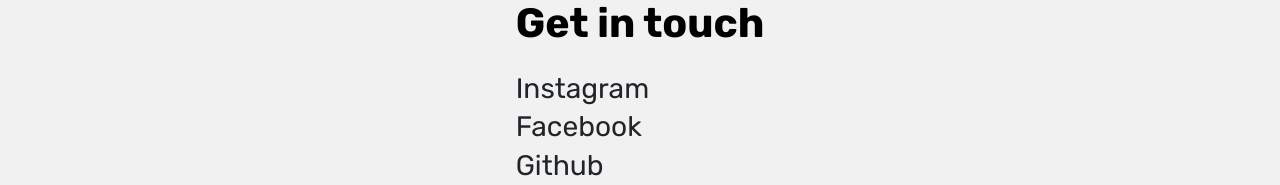
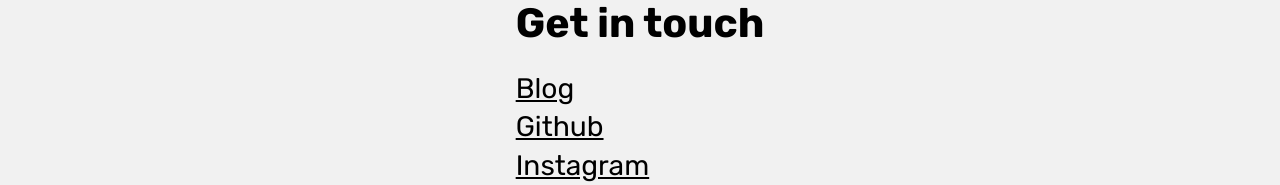
Before and after one commit to irtiza07/personal-website-frontend-v2, a React (Create React App) app: page / in a window 1280 px wide. Shown: the part 1276-1461 px from the top of the page. Built offline with nearby package versions, Linux system fonts and the light colour scheme; no server answers; what react-simple-toasts would draw is missing.

Commit message:
update socials

```diff
--- a/src/components/Footer.js
+++ b/src/components/Footer.js
@@ -6,9 +6,18 @@
     <div className="footer-container">
       <div className="footer-contact-container">
         <p className="socials-header">Get in touch</p>
-        <a className="socials-link">Instagram</a>
-        <a className="socials-link">Facebook</a>
-        <a className="socials-link">Github</a>
+        <a className="socials-link" href="http://irtizahafiz.medium.com">
+          Blog
+        </a>
+        <a className="socials-link" href="https://github.com/irtiza07">
+          Github
+        </a>
+        <a
+          className="socials-link"
+          href="https://www.instagram.com/irtiza.hafiz/"
+        >
+          Instagram
+        </a>
       </div>
     </div>
   );
```
